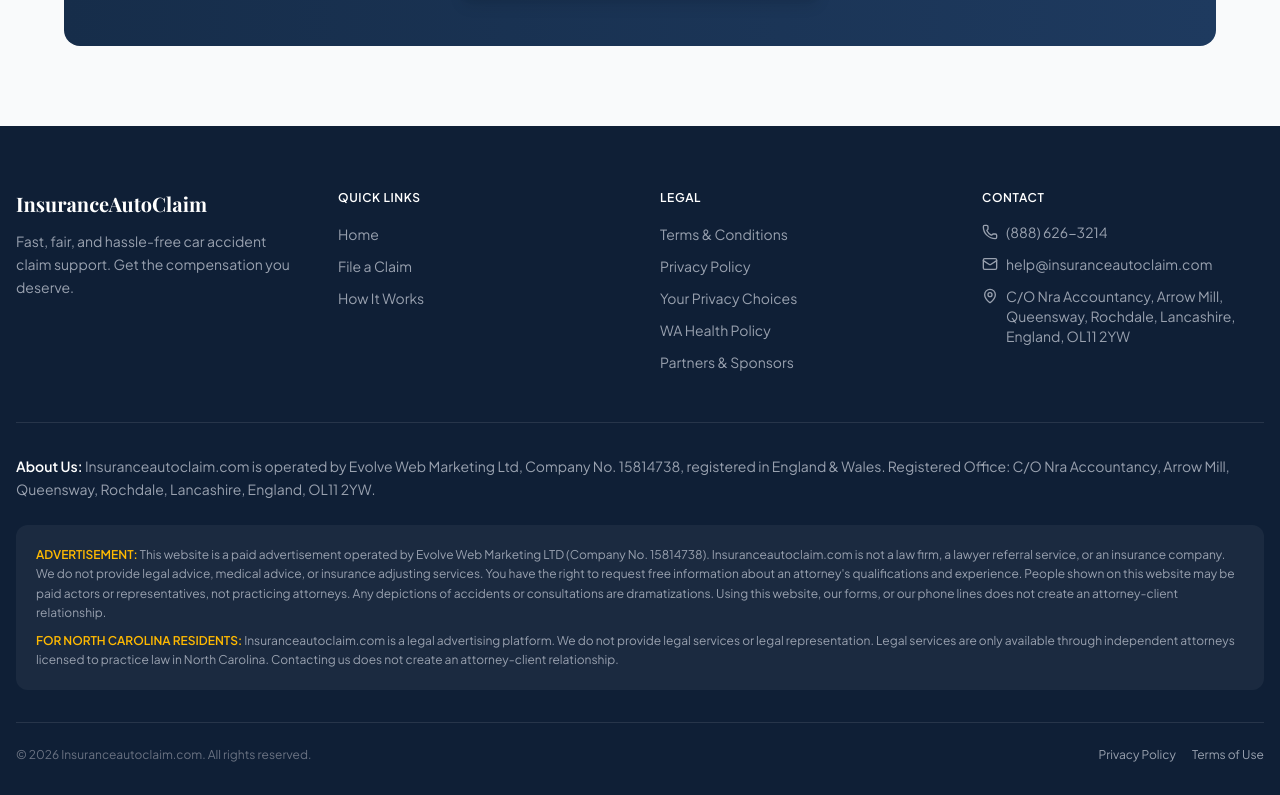
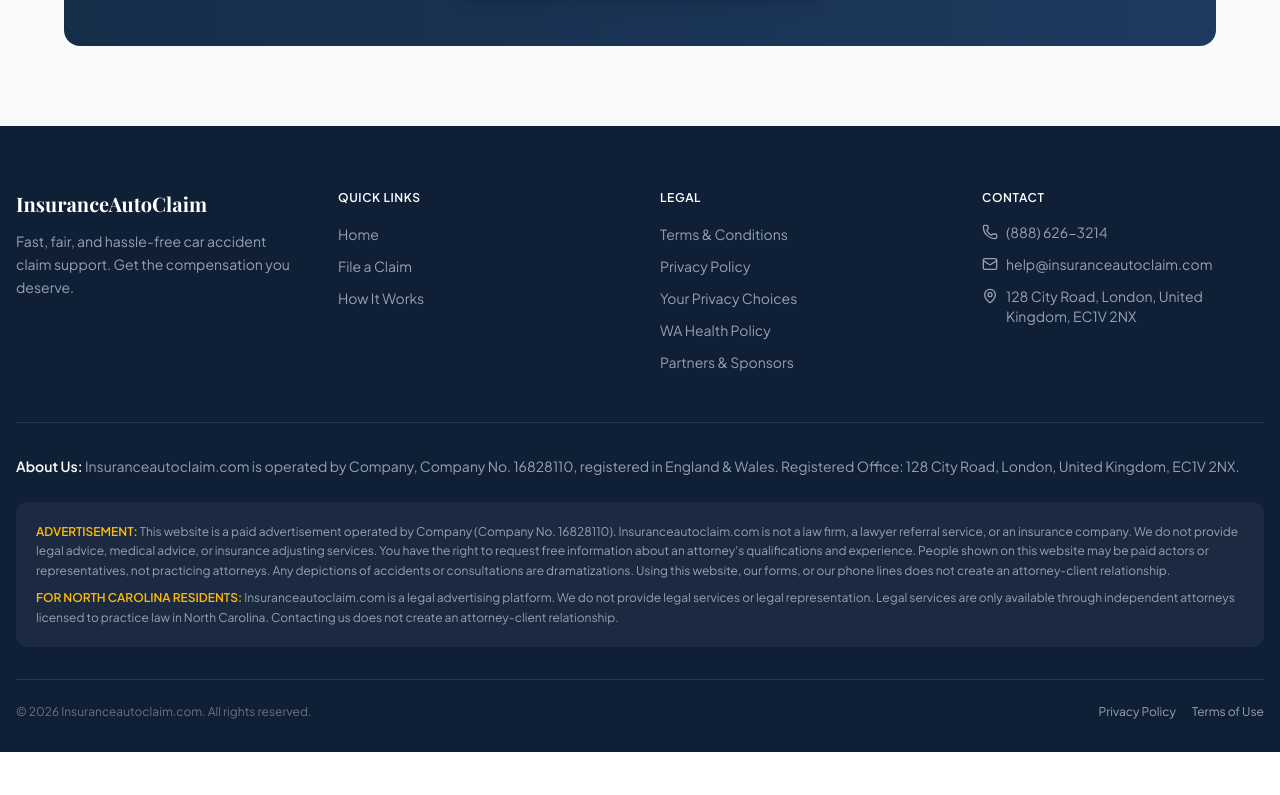
Before and after one commit to boopul22/autoclaimsinsurance.com, a React (Vite) app: page /resources in a window 1280 px wide. Shown: the part 1150-1945 px from the top of the page. After the commit the page ends 1902 px from the top, so only its background shows below. Built offline with nearby package versions, Linux system fonts and the light colour scheme; a web font is replaced by a local one.

Commit message:
Update company name, number and address in footer

```diff
--- a/src/components/Footer.jsx
+++ b/src/components/Footer.jsx
@@ -76,7 +76,7 @@
               </li>
               <li className="flex items-start gap-2 text-xs sm:text-sm text-gray-400">
                 <MapPin className="w-4 h-4 flex-shrink-0 mt-0.5" />
-                C/O Nra Accountancy, Arrow Mill, Queensway, Rochdale, Lancashire, England, OL11 2YW
+                128 City Road, London, United Kingdom, EC1V 2NX
               </li>
             </ul>
           </div>
@@ -85,17 +85,17 @@
         <div className="border-t border-white/10 pt-6 sm:pt-8 mb-4 sm:mb-6">
           <p className="text-xs sm:text-sm text-gray-400 mb-3 leading-relaxed">
             <span className="text-white font-semibold">About Us:</span>{' '}
-            Insuranceautoclaim.com is operated by Evolve Web Marketing Ltd, Company No. 15814738,
-            registered in England & Wales. Registered Office: C/O Nra Accountancy, Arrow Mill,
-            Queensway, Rochdale, Lancashire, England, OL11 2YW.
+            Insuranceautoclaim.com is operated by Company, Company No. 16828110,
+            registered in England & Wales. Registered Office: 128 City Road, London,
+            United Kingdom, EC1V 2NX.
           </p>
         </div>
 
         <div className="bg-white/5 rounded-lg sm:rounded-xl p-4 sm:p-5 mb-6 sm:mb-8">
           <p className="text-[10px] sm:text-xs text-gray-400 leading-relaxed">
             <span className="text-amber-400 font-semibold">ADVERTISEMENT:</span> This website
-            is a paid advertisement operated by Evolve Web Marketing LTD (Company No.
-            15814738). Insuranceautoclaim.com is not a law firm, a lawyer referral service, or
+            is a paid advertisement operated by Company (Company No.
+            16828110). Insuranceautoclaim.com is not a law firm, a lawyer referral service, or
             an insurance company. We do not provide legal advice, medical advice, or insurance
             adjusting services. You have the right to request free information about an
             attorney's qualifications and experience. People shown on this website may be
```
